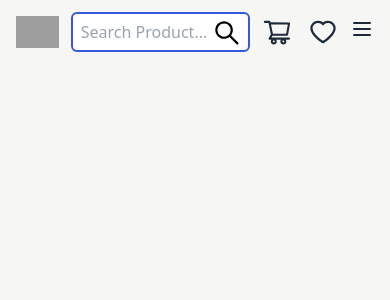
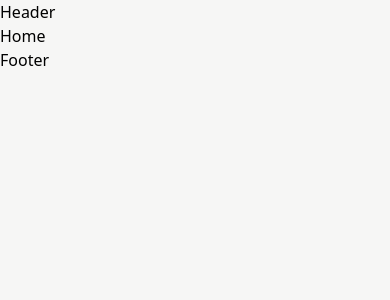
Before and after one commit to DariusGuillaume/ecommerce-website, a React (Create React App) app in the folder frontend/: page / in a window 390 px wide. Shown: the top 300 px of the page. Built offline with nearby package versions, Linux system fonts and the light colour scheme; grey boxes are pictures that could not be loaded.

Commit message:
page routes changed

```diff
--- a/frontend/src/App.js
+++ b/frontend/src/App.js
@@ -1,18 +1,25 @@
 import React from "react";
 import "./App.css";
 import { BrowserRouter, Route, Routes } from "react-router-dom";
-import { LoginPage, RegisterPage,HomePage } from "./Routes.js";
+import { LoginPage, RegisterPage, HomePage, AboutPage, ContactPage } from "./Routes.js";
+import Layout from "./components/Layout/Layout";
 
-const App = () => {
+function App() {
   return (
+    <>
       <BrowserRouter>
         <Routes>
-      <Route path="/" element={<HomePage />} />
+          <Route path="/" element={<Layout />}>
+            <Route index element={<HomePage />} />
             <Route path="/login" element={<LoginPage />} />
             <Route path="/register" element={<RegisterPage />} />
+            <Route path="/about" element={<AboutPage />} />
+            <Route path="/contact" element={<ContactPage />} />
+          </Route>
         </Routes>
       </BrowserRouter>
+    </>
   );
-};
+}
 
 export default App;
--- a/frontend/src/Routes.js
+++ b/frontend/src/Routes.js
@@ -1,5 +1,7 @@
 import LoginPage from "./pages/LoginPage.jsx";
 import RegisterPage from "./pages/RegisterPage.jsx";
 import HomePage from "./pages/HomePage.jsx";
+import ContactPage from "./pages/ContactPage.jsx";
+import AboutPage from "./pages/AboutPage.jsx";
 
-export { LoginPage, RegisterPage, HomePage };
+export { LoginPage, RegisterPage, HomePage, ContactPage, AboutPage};
--- /dev/null
+++ b/frontend/src/components/About/About.jsx
@@ -0,0 +1,9 @@
+import React from 'react'
+
+const About = () => {
+  return (
+    <div>About</div>
+  )
+}
+
+export default About
--- /dev/null
+++ b/frontend/src/components/Contact/Contact.jsx
@@ -0,0 +1,9 @@
+import React from 'react'
+
+const Contact = () => {
+  return (
+    <div>Contact</div>
+  )
+}
+
+export default Contact
--- a/frontend/src/components/DropDown.jsx
+++ /dev/null
@@ -1,39 +0,0 @@
-import React from "react";
-import { useNavigate } from "react-router-dom";
-import styles from "../styles/styles.js";
-
-const DropDown = ({ categoriesData, setDropDown }) => {
-  const navigate = useNavigate();
-  const submitHandle = (i) => {
-    navigate(`/products?category=${i.title}`);
-    setDropDown(false);
-    window.location.reload();
-  };
-  return (
-    <div className="pb-4 w-[270px] bg-[#fff] absolute z-30 rounded-b-md shadow-sm">
-      {categoriesData &&
-        categoriesData.map((i, index) => (
-          <div
-            key={index}
-            className={`${styles.noramlFlex}`}
-            onClick={() => submitHandle(i)}
-          >
-            <img
-              src={i.image_Url}
-              style={{
-                width: "25px",
-                height: "25px",
-                objectFit: "contain",
-                marginLeft: "10px",
-                userSelect: "none",
-              }}
-              alt=""
-            />
-            <h3 className="m-3 cursor-pointer select-none">{i.title}</h3>
-          </div>
-        ))}
-    </div>
-  );
-};
-
-export default DropDown;
--- /dev/null
+++ b/frontend/src/components/Layout/Footer.jsx
@@ -0,0 +1,9 @@
+import React from 'react'
+
+const Footer = () => {
+  return (
+    <div>Footer</div>
+  )
+}
+
+export default Footer
--- a/frontend/src/components/Layout/Header.jsx
+++ b/frontend/src/components/Layout/Header.jsx
@@ -1,107 +1,9 @@
-import React, { useState, useEffect } from 'react';
-import { Link } from 'react-router-dom';
-import { AiOutlineShoppingCart, AiOutlineHeart, AiOutlineSearch } from 'react-icons/ai';
+import React from 'react'
 
 const Header = () => {
-  const [searchTerm, setSearchTerm] = useState('');
-  const [active, setActive] = useState(false);
+  return (
+    <div>Header</div>
+  )
+}
 
-  const handleSearchChange = (e) => {
-    const term = e.target.value;
-    setSearchTerm(term);
-    // Perform search functionality here based on the search term
-  };
-
-  useEffect(() => {
-    window.addEventListener('scroll', () => {
-      if (window.scrollY > 70) {
-        setActive(true);
-      } else {
-        setActive(false);
-      }
-    });
-  }, []);
-
-  return (
-    <header className={`fixed top-0 w-full z-10 transition-all duration-300 ${active ? 'bg-white shadow-md' : 'bg-transparent'}`}>
-      <div className="max-w-7xl mx-auto px-4 sm:px-6 lg:px-8">
-        <div className="flex items-center justify-between h-16">
-          {/* Logo */}
-          <div className="flex-shrink-0">
-            <Link to="/">
-              <img src="../../assets/ecommerce-svgrepo-com.svg" alt="Logo" className="h-8 w-auto" />
-            </Link>
-          </div>
-
-          {/* Navigation */}
-          <nav className="hidden md:flex md:items-center md:space-x-4">
-            <Link to="/" className="text-gray-800 hover:text-gray-600">
-              Home
-            </Link>
-            <Link to="/products" className="text-gray-800 hover:text-gray-600">
-              Products
-            </Link>
-            <Link to="/events" className="text-gray-800 hover:text-gray-600">
-              Events
-            </Link>
-            <Link to="/faq" className="text-gray-800 hover:text-gray-600">
-              FAQ
-            </Link>
-          </nav>
-
-          {/* Search Box */}
-          <div className="w-[50%] relative">
-            <input
-              type="text"
-              placeholder="Search Product..."
-              value={searchTerm}
-              onChange={handleSearchChange}
-              className="h-[40px] w-full px-2 border-[#3957db] border-[2px] rounded-md"
-            />
-            <AiOutlineSearch
-              size={30}
-              className="absolute right-2 top-1.5 cursor-pointer"
-            />
-          </div>
-
-          {/* Icons */}
-          <div className="flex items-center space-x-4">
-            <Link to="/cart">
-              <AiOutlineShoppingCart size={30} className="text-gray-800" />
-            </Link>
-            <Link to="/wishlist">
-              <AiOutlineHeart size={30} className="text-gray-800" />
-            </Link>
-          </div>
-
-          {/* Become Seller Button */}
-          <div className="hidden md:block">
-            <Link to="/become-seller">
-              <button className="bg-black text-white px-4 py-2 rounded-md">
-                Become a Vendor
-              </button>
-            </Link>
-          </div>
-
-          {/* Mobile Menu Button */}
-          <div className="md:hidden">
-            <button
-              type="button"
-              className="text-gray-800 hover:text-gray-600 focus:outline-none focus:text-gray-600"
-              aria-label="Toggle menu"
-            >
-              <svg viewBox="0 0 24 24" className="h-6 w-6 fill-current">
-                <path
-                  fillRule="evenodd"
-                  d="M4 5h16a1 1 0 0 1 0 2H4a1 1 0 1 1 0-2zm0 6h16a1 1 0 0 1 0 2H4a1 1 0 0 1 0-2zm0 6h16a1 1 0 0 1 0 2H4a1 1 0 0 1 0-2z"
-                />
-              </svg>
-            </button>
-          </div>
-        </div>
-      </div>
-    </header>
-  );
-};
-
-export default Header;
+export default Header
--- /dev/null
+++ b/frontend/src/components/Layout/Layout.jsx
@@ -0,0 +1,21 @@
+import React from "react";
+import { Outlet } from "react-router-dom";
+import Header from "./Header";
+import Footer from "./Footer";
+
+const Layout = () => {
+    return (
+    <>
+
+        <Header />
+        <Outlet />
+        <Footer />
+
+
+
+    </>
+);
+
+};
+
+export default Layout;
--- /dev/null
+++ b/frontend/src/pages/AboutPage.jsx
@@ -0,0 +1,12 @@
+import React from "react";
+import About from "../components/About/About";
+
+const AboutPage = () => {
+    return (
+        <div>
+            <AboutPage />
+        </div>
+    );
+}
+
+export default About;
--- /dev/null
+++ b/frontend/src/pages/ContactPage.jsx
@@ -0,0 +1,15 @@
+import React from 'react';
+import Contact from '../components/Contact/Contact';
+
+const ContactPage = () => {
+  return (
+    <div>
+
+
+    <ContactPage/>
+
+    </div>
+  );
+}
+
+export default Contact;
--- a/frontend/src/pages/HomePage.jsx
+++ b/frontend/src/pages/HomePage.jsx
@@ -1,10 +1,15 @@
 import React from "react";
-import Header from "../components/Layout/Header";
+
+
+import Home from "../components/Home/Home";
 
 const HomePage = () => {
     return (
         <div>
-            <Header />
+
+            <Home />
+
+
         </div>
     );
 }
```
Also changed, not shown: frontend/src/setupTests.js (deleted, +0 -5 lines), frontend/src/logo.svg (deleted), 1 other file (tests, documents, lock files or other folders). Lines whose indentation alone changed are shown as unchanged.
